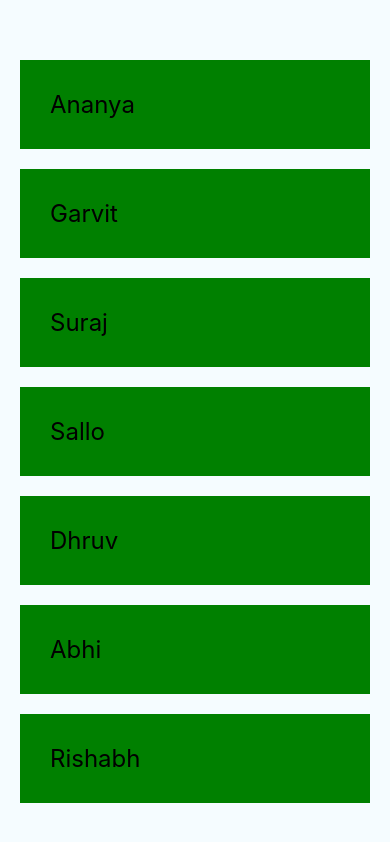
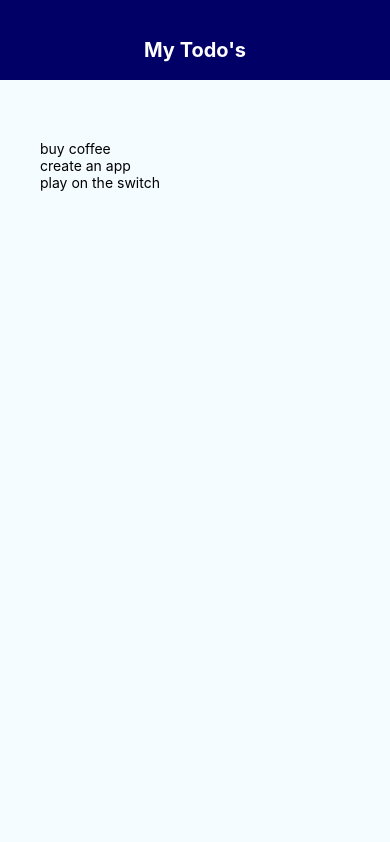
Before and after one commit to ananyabisht07/React, a React Native app in the folder ReactNative/: screen / in a window 390 px wide. Built offline with nearby package versions, Linux system fonts and the light colour scheme.

Commit message:
Todo App (part 1)

```diff
--- a/ReactNative/App.js
+++ b/ReactNative/App.js
@@ -1,5 +1,7 @@
 import  React, {useState} from 'react';
-import { Platform, StyleSheet, Text, View, FlatList , TouchableOpacity} from 'react-native';
+import { Platform, StyleSheet, Text, View, FlatList} from 'react-native';
+import  Header from './Components/Header'
+
 
 const instructions = Platform.select({
   ios: `Press Cmd+R to reload,\nCmd+D or shake for dev menu`,
@@ -7,44 +9,26 @@
 });
 
 export default function App() {
-  const [people, setPeople] = useState([
-    {name:'Ananya', id: '1'},
-    {name:'Garvit', id: '2'},
-    {name:'Suraj', id: '3'},
-    {name:'Sallo', id: '4'},
-    {name:'Dhruv', id: '5'},
-    {name:'Abhi', id: '6'},
-    {name:'Rishabh', id: '7'},
+  const [todos, setTodos] = useState([
+    { text: 'buy coffee', key: '1' },
+    { text: 'create an app', key: '2' },
+    { text: 'play on the switch', key: '3' }
   ])
-
-
-    const pressHandler = (id) => {
-      console.log(id)
-      setPeople((prevPeople) => {
-        return prevPeople.filter(person => person.id != id)
-      })
-    }
-
-  return (
+    return (
     <View style={styles.container}>
-      <FlatList
-        keyExtractor={ (item ) => item.id }
-        data={people}
-        renderItem={({ item }) => (
-          <TouchableOpacity onPress={() => pressHandler(item.id)}>
-            <Text style={styles.item}>{item.name}</Text>
-          </TouchableOpacity>
-        )}
-      />
-      {/* <ScrollView>
-        { people.map((item) => {
-          return (
-            <View key={item.key}>
-              <Text style={styles.item}>{item.name}</Text>
-            </View>
-          )
-        })}
-      </ScrollView> */}
+      {/* header */}
+      <Header />
+      <View style={styles.content}>
+        {/* to form */}
+        <View style={styles.list}>
+          <FlatList
+            data={todos}
+            renderItem={({item}) => (
+              <Text>{item.text}</Text>
+            )}
+          />
+        </View>
+      </View>
     </View>
 
   );
@@ -53,24 +37,12 @@
 const styles = StyleSheet.create({
   container: {
     flex: 1,
-    //justifyContent: 'center',
-    //alignItems: 'center',
     backgroundColor: '#F5FCFF',
-    padding:40,
-    paddingHorizontal:20
   },
-  input: {
-    borderWidth:1,
-    padding:10,
-    borderColor: '#777',
-    width:200,
-    margin:10
+  content: {
+    padding: 40,
   },
-  item: {
-    marginTop: 20,
-    padding: 30,
-    backgroundColor: 'green',
-    fontSize: 24
+  list: {
+    marginTop: 20
   }
-
 });
--- /dev/null
+++ b/ReactNative/Components/Header.js
@@ -0,0 +1,24 @@
+import  React from 'react';
+import { Platform, StyleSheet, Text, View} from 'react-native';
+
+export default function Header() {
+    return(
+        <View style={styles.header}>
+            <Text style={styles.title}>My Todo's</Text>
+        </View>
+    )
+}
+
+const styles = StyleSheet.create({
+    header: {
+        height: 80,
+        paddingTop: 38,
+        backgroundColor: '#000066'
+    },
+    title: {
+        textAlign: 'center',
+        color: '#fff',
+        fontSize: 20,
+        fontWeight: 'bold'
+    }
+});
```
